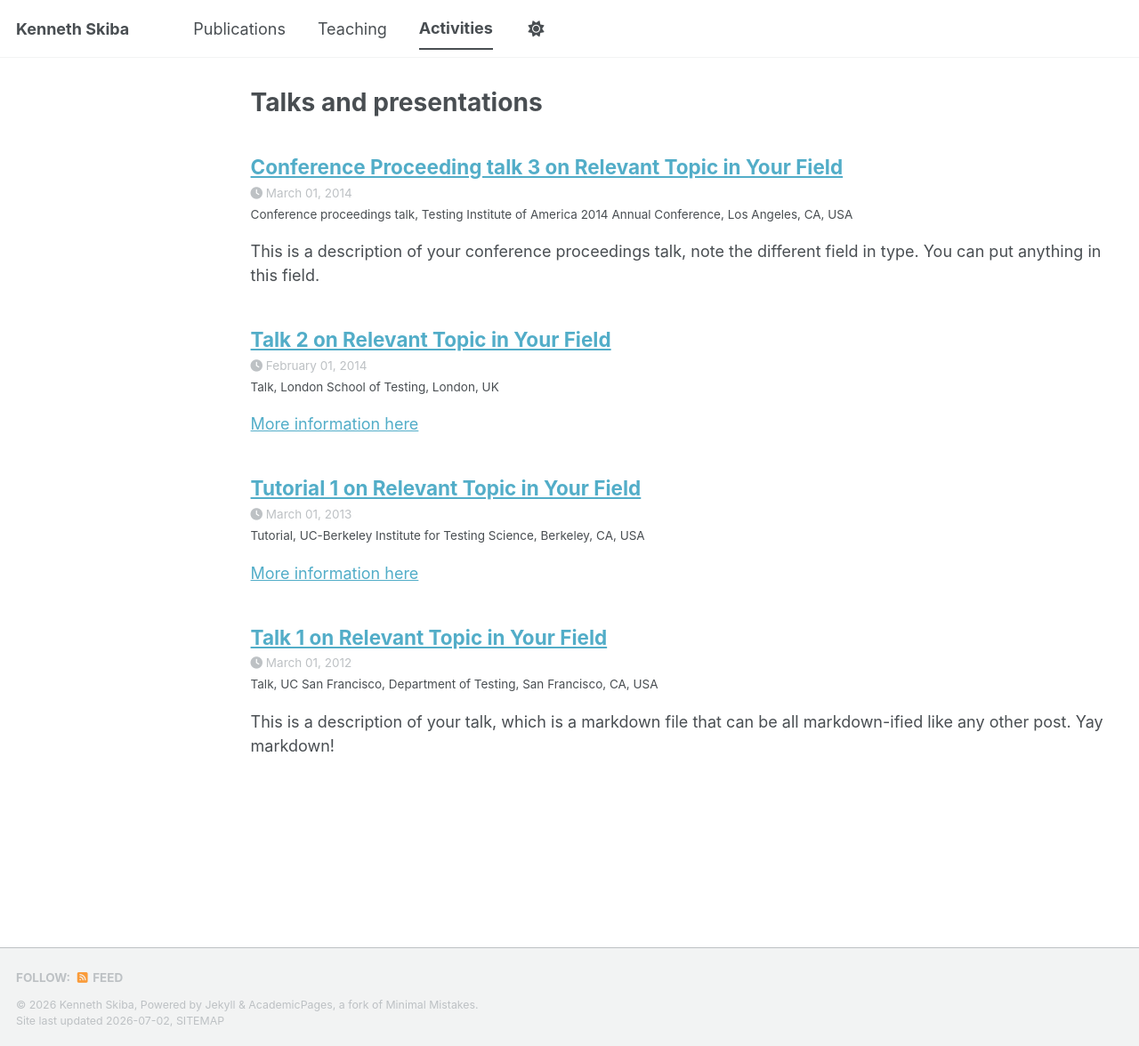
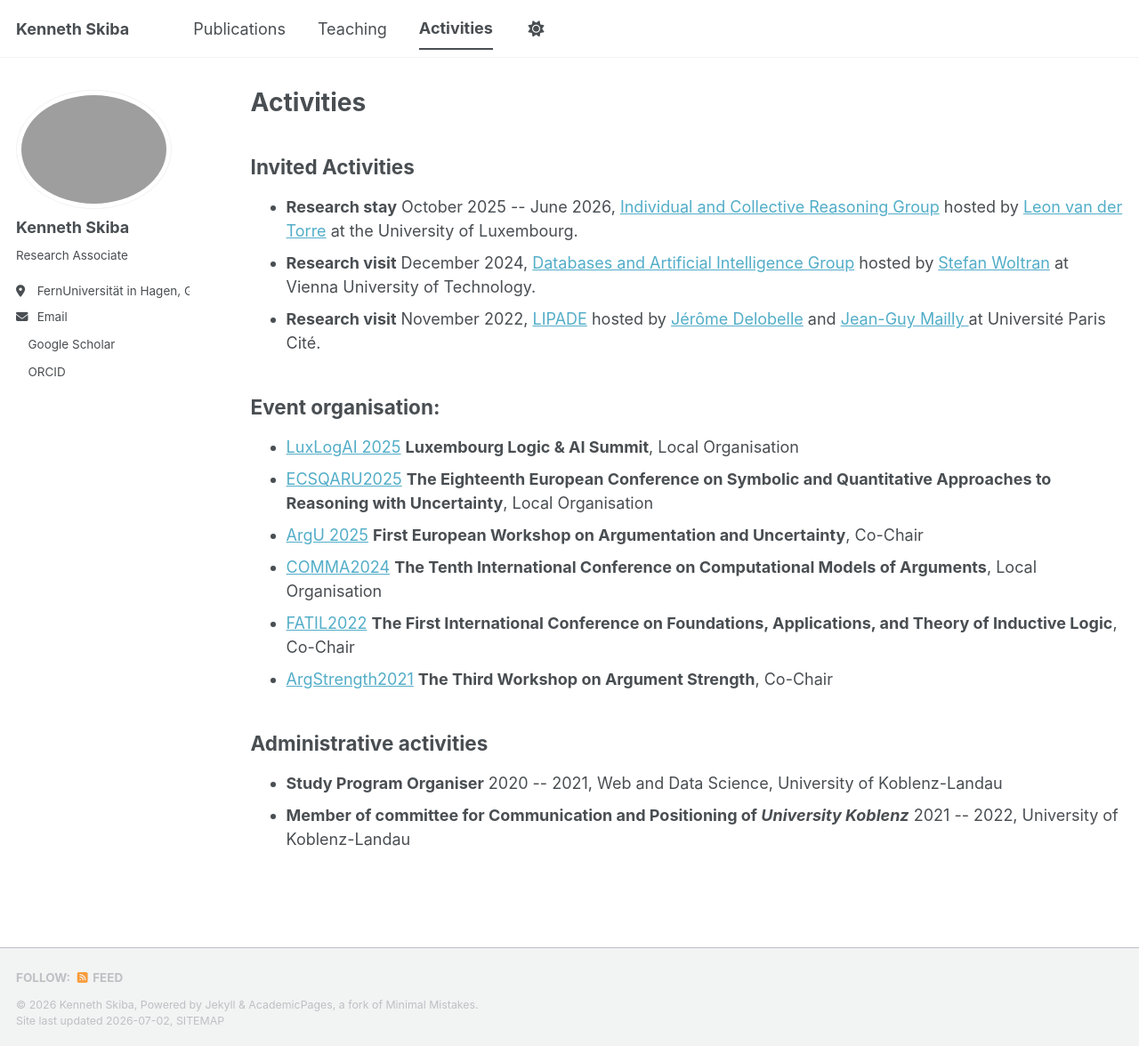
Before and after one commit to kennethskiba/kennethskiba.github.io, a Jekyll site: the page built from _pages/talks.html, in a window 1280 px wide and 1176 px high. Shown: the whole window at 89% size. Built offline with Jekyll 4.4.1, drawn with Linux system fonts in a browser that asks for light colours; a style sheet for code colours, icons or effects is not loaded.

Commit message:
Update talks.html

```diff
--- a/_pages/talks.html
+++ b/_pages/talks.html
@@ -1,16 +1,33 @@
 ---
 layout: archive
-title: "Talks and presentations"
+title: "Activities"
 permalink: /talks/
-author_profile: false
+author_profile: true
 ---
+<h2>Invited Activities</h2>
+<ul>
+  <li><strong>Research stay</strong> October 2025 -- June 2026, <a href="{https://icr.uni.lu/index.html}">Individual and Collective Reasoning Group</a> hosted by <a href="{https://icr.uni.lu/leonvandertorre/}">Leon van der Torre</a> at the University of Luxembourg. </li>
+  <li><strong>Research visit</strong> December 2024, <a href="{https://www.dbai.tuwien.ac.at/}">Databases and Artificial Intelligence Group</a> hosted by <a href="{www.dbai.tuwien.ac.at/staff/woltran/}">Stefan Woltran</a> at Vienna University of Technology. </li>
+  <li><strong>Research visit</strong> November 2022, <a href="{https://lipade.mi.parisdescartes.fr/}">LIPADE</a> hosted by <a href="{https://helios2.mi.parisdescartes.fr/~jdelobel/}">Jérôme Delobelle</a> and  <a href="{https://jgmailly.github.io/}"> Jean-Guy Mailly </a> at Université Paris Cité. </li>
+</ul>
+<h2>Event organisation:</h2>
+<ul>
+        <li><a href="{https://icr.uni.lu/luxlogai2025/index.html}">LuxLogAI 2025</a> <strong>Luxembourg Logic & AI Summit</strong>, Local Organisation</li>
+      <li><a href="{https://ecsqaru2025.krportal.org/}">ECSQARU2025</a> <strong>The Eighteenth European Conference on Symbolic and Quantitative Approaches to Reasoning with Uncertainty</strong>, Local Organisation</li>
+      <li><a href="{https://argu2025.krportal.org/}">ArgU 2025</a> <strong>First European Workshop on Argumentation and Uncertainty</strong>, Co-Chair</li>
+    <li><a href="{https://comma2024.krportal.org/}">COMMA2024</a> <strong>The Tenth International Conference on Computational Models of Arguments</strong>, Local Organisation</li>
+  <li><a href="{https://fatil2022.krportal.org/index.html}">FATIL2022</a> <strong>The First International Conference on Foundations, Applications, and Theory of Inductive Logic</strong>, Co-Chair</li>
+  <li><a href="{https://argstrength2021.argumentationcompetition.org/}">ArgStrength2021</a> <strong>The Third Workshop on Argument Strength</strong>, Co-Chair</li>
+</ul>
 
-{% if site.talkmap_link == true %}
+<h2>Administrative activities</h2>
+<ul>
+  <li><strong>Study Program Organiser</strong> 2020 -- 2021, Web and Data Science, University of Koblenz-Landau</li>
+  <li><strong>Member of committee for Communication and Positioning of <em>University Koblenz</em></strong> 2021 -- 2022, University of Koblenz-Landau</li>
+</ul>
 
-<p style="text-decoration:underline;"><a href="/talkmap.html">See a map of all the places I've given a talk!</a></p>
-
-{% endif %}
-
+<!--
 {% for post in site.talks reversed %}
   {% include archive-single-talk.html %}
 {% endfor %}
+-->
```
